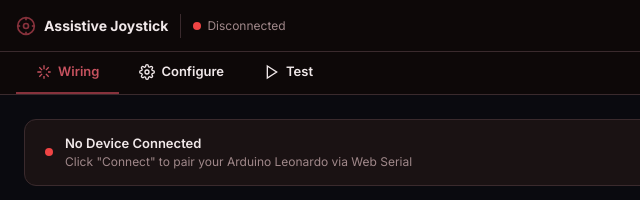
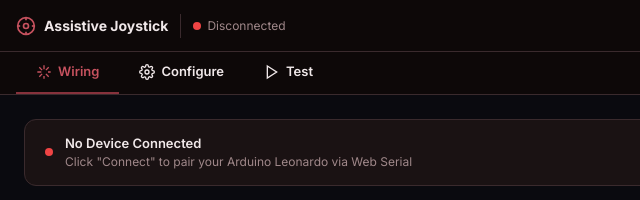
Before and after one commit to hamannkd-48/joystick_app, a website built with Vite: page app.html in a window 1280 px wide. Shown: the top 200 px of the page, 0-640 px from the left. Built offline with nearby package versions, Linux system fonts and the light colour scheme; some packages are replaced by stand-ins of ours; no server answers.

Commit message:
app navbar brand icon accent-light

```diff
--- a/css/app.css
+++ b/css/app.css
@@ -91,7 +91,7 @@ body {
   color: var(--text);
   text-decoration: none;
 }
-.topbar-brand svg { width: 20px; height: 20px; color: var(--accent); }
+.topbar-brand svg { width: 20px; height: 20px; color: var(--accent-light); }
 .topbar-sep {
   width: 1px;
   height: 24px;
```
